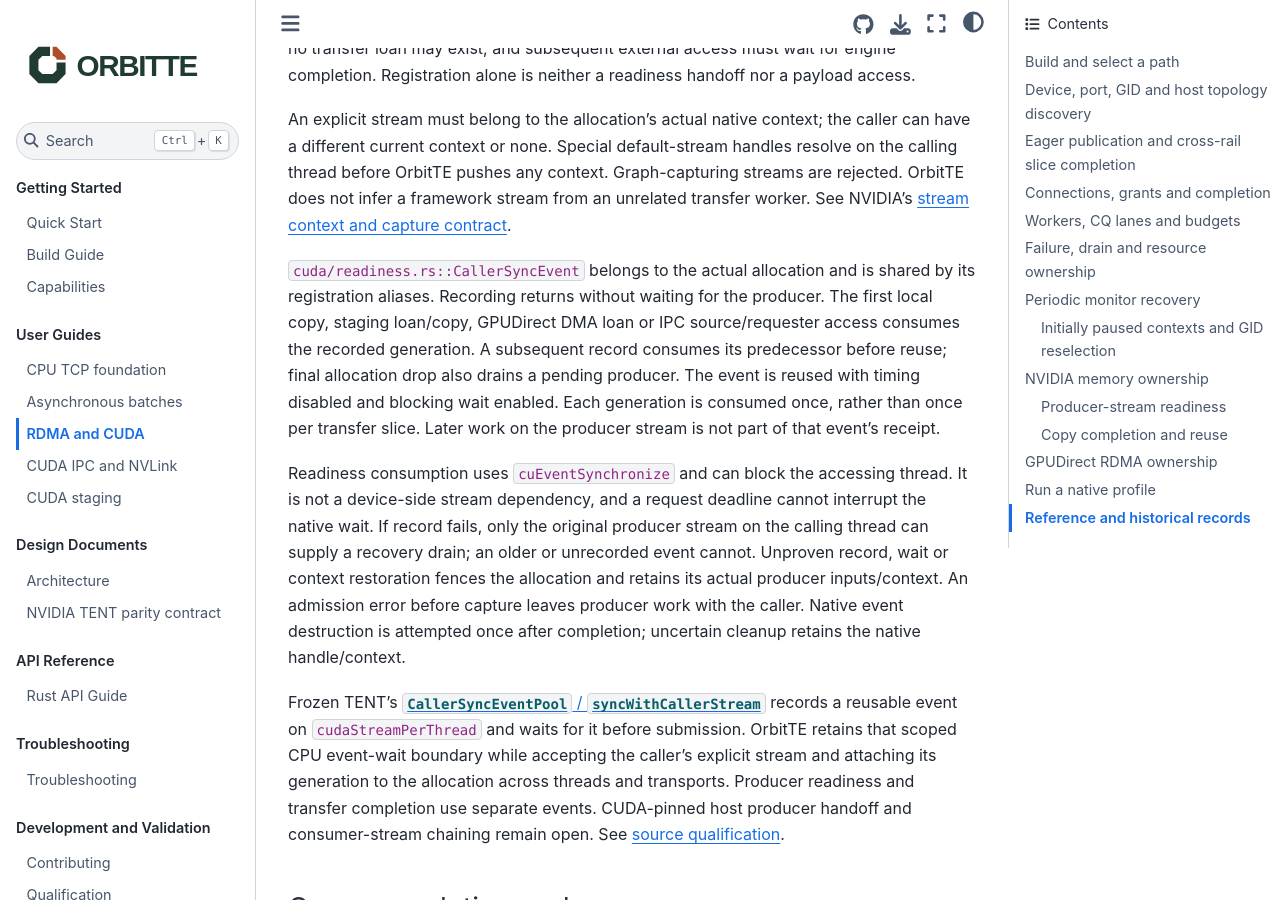
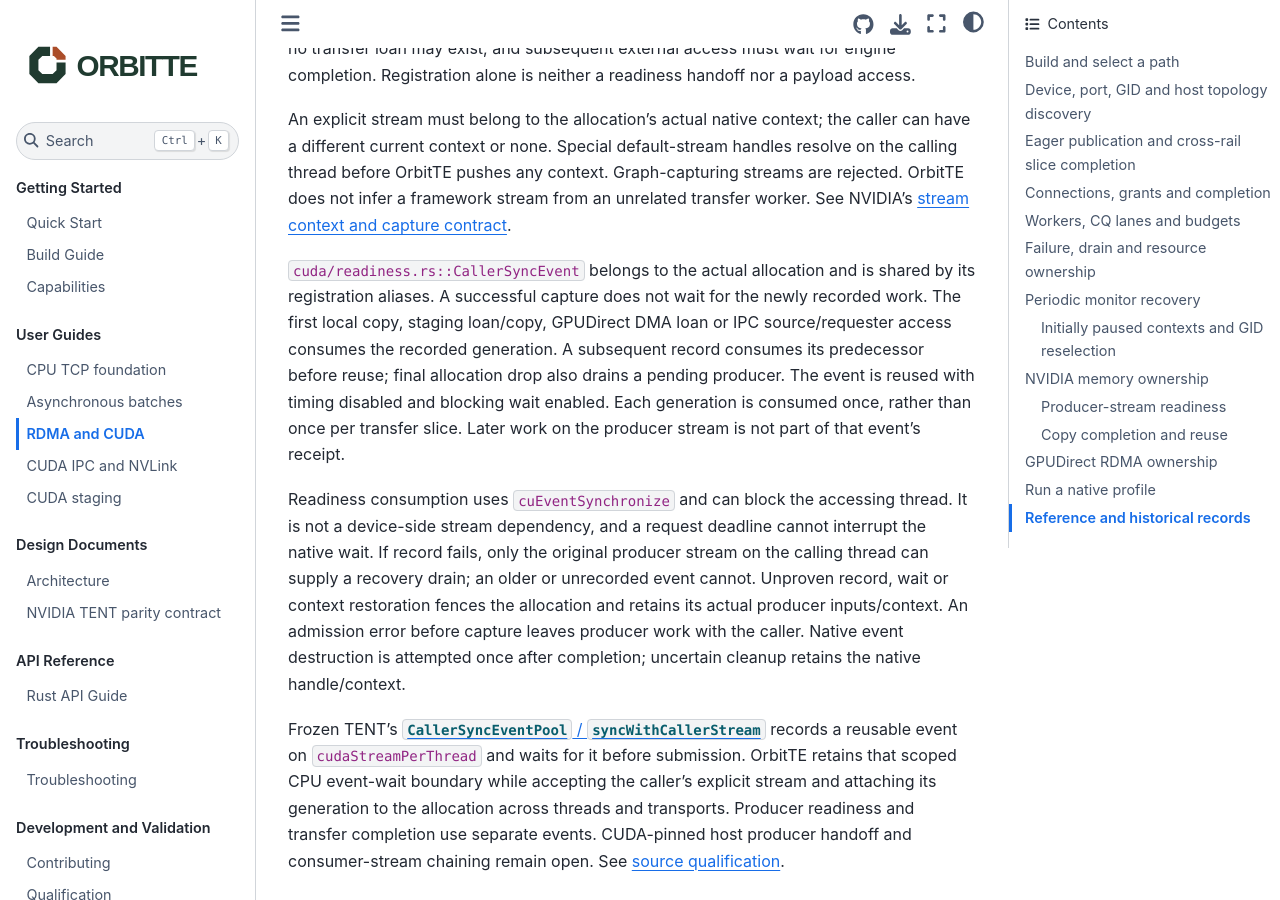
Before and after one commit to OrbitInfra/OrbitTE, a Sphinx documentation site: the page built from docs/rdma-cuda.md, in a window 1280 px wide and 900 px high, scrolled down 8247 px. Built offline with Sphinx 7.4.7 and the Sphinx Book theme 1.1.4, drawn with Linux system fonts in a browser that asks for light colours.

Commit message:
docs(cuda): distinguish new capture from prior generation waits

```diff
--- a/docs/rdma-cuda.md
+++ b/docs/rdma-cuda.md
@@ -316,8 +316,8 @@ from an unrelated transfer worker. See NVIDIA's
 [stream context and capture contract](https://docs.nvidia.com/cuda/archive/13.1.0/cuda-driver-api/group__CUDA__STREAM.html).
 
 `cuda/readiness.rs::CallerSyncEvent` belongs to the actual allocation and is
-shared by its registration aliases. Recording returns without waiting for the
-producer. The first local copy, staging loan/copy, GPUDirect DMA loan or IPC
+shared by its registration aliases. A successful capture does not wait for the newly recorded
+work. The first local copy, staging loan/copy, GPUDirect DMA loan or IPC
 source/requester access consumes the recorded generation. A subsequent record
 consumes its predecessor before reuse; final allocation drop also drains a
 pending producer. The event is reused with timing disabled and blocking wait
```
